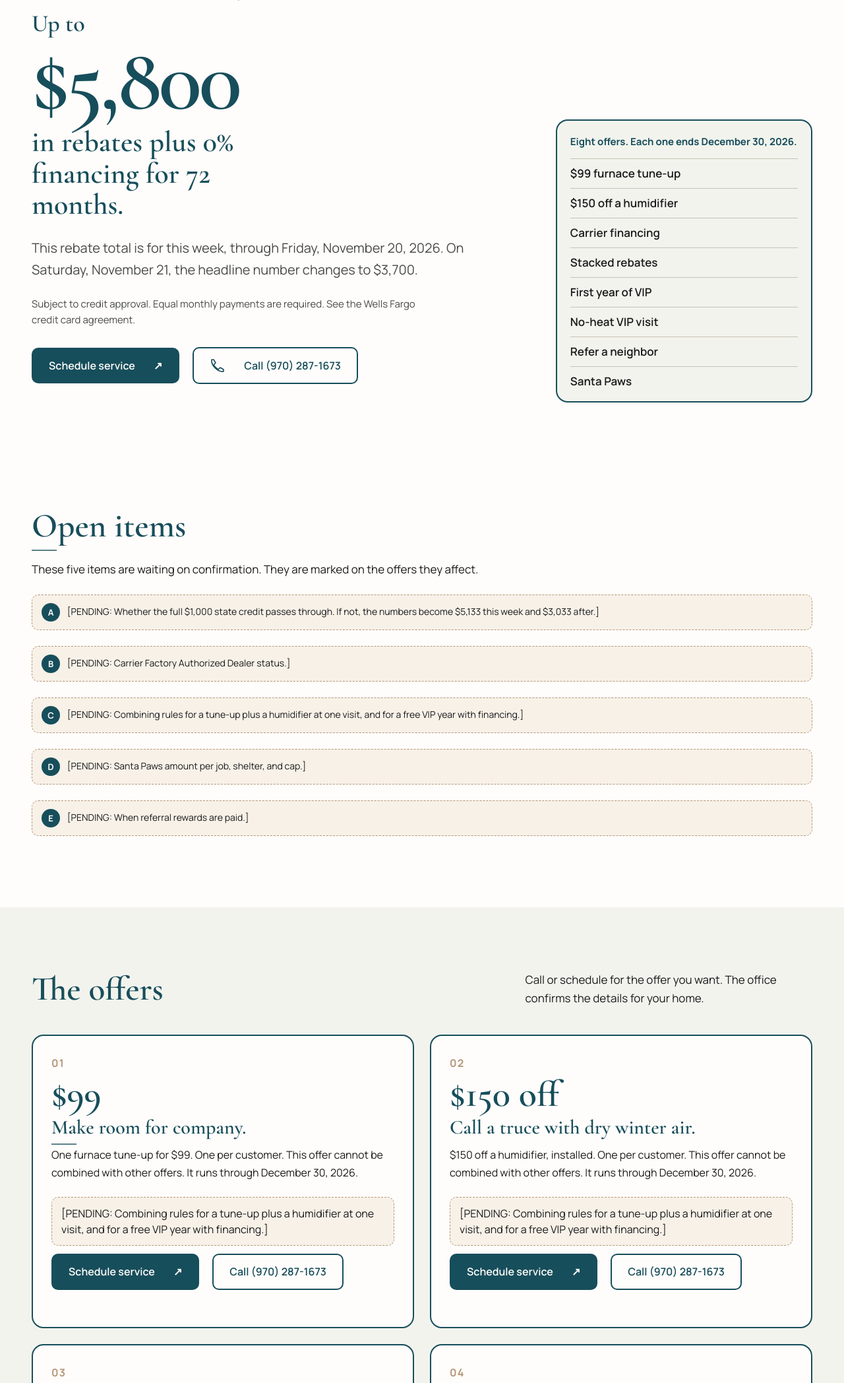
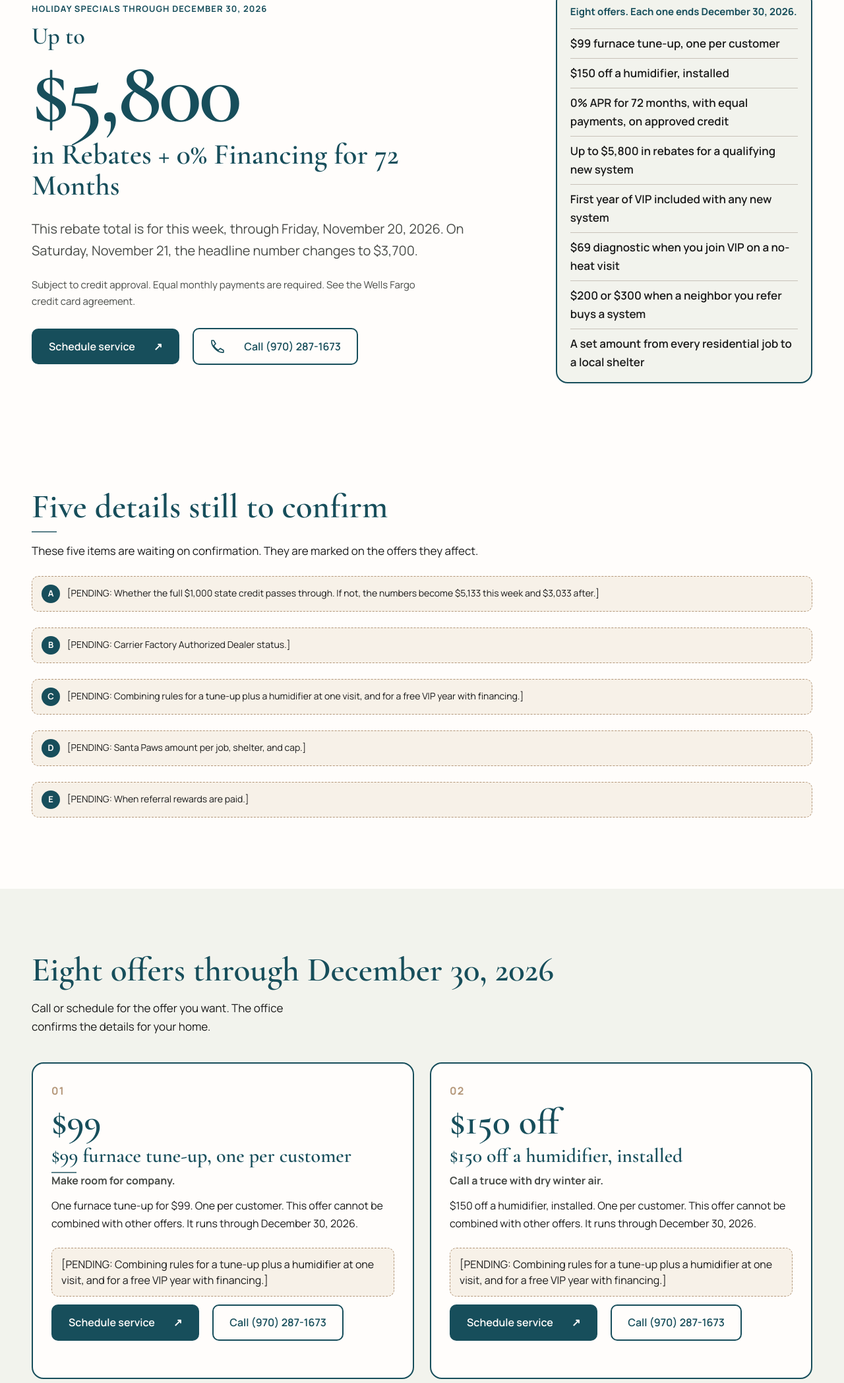
Before and after one commit to reufroman/mgi-site, an Astro site: page /specials in a window 1280 px wide. Shown: the part 336-2432 px from the top of the page at 66% size. Built offline with nearby package versions, Linux system fonts and the light colour scheme; Astro itself is replaced by a stand-in of ours.

Commit message:
State each specials headline in plain offer language.
Playful lines stay as subheadings under the offer, price, and who it is for.

Co-authored-by: ReuSmith <reufroman@users.noreply.github.com>

```diff
--- a/src/components/HolidaySpecials.astro
+++ b/src/components/HolidaySpecials.astro
@@ -9,9 +9,12 @@ import {
   activeRebateLines,
   activeRebateTotal,
   finePrint,
+  financingSectionHeading,
   holidayHeadline,
+  offerHeadline,
   offers,
   pending,
+  rebatePanelHeading,
   rebateLineAmount,
   scheduleHref,
   vipPlans,
@@ -45,7 +48,7 @@ const openItems = Object.entries(pending);
       <nav class="specials-index" aria-label="Offers on this page">
         <p>Eight offers. Each one ends {OFFER_END}.</p>
         <ol>
-          {offers.map(offer => <li><a href={`#${offer.id}`}>{offer.name}</a></li>)}
+          {offers.map(offer => <li><a href={`#${offer.id}`}>{offerHeadline(offer)}</a></li>)}
         </ol>
       </nav>
     </div>
@@ -53,7 +56,7 @@ const openItems = Object.entries(pending);
 
   <section class="section" aria-labelledby="open-items-heading">
     <div class="wrap">
-      <h2 id="open-items-heading">Open items</h2>
+      <h2 id="open-items-heading">Five details still to confirm</h2>
       <p>These five items are waiting on confirmation. They are marked on the offers they affect.</p>
       <ul class="pending-list">
         {openItems.map(([key, text]) => <li class="pending" id={`pending-${key}`}><span class="pending-key">{key}</span> {text}</li>)}
@@ -64,14 +67,15 @@ const openItems = Object.entries(pending);
   <section class="section specials-canvas" aria-labelledby="offers-heading">
     <div class="wrap">
       <div class="section-heading">
-        <h2 id="offers-heading">The offers</h2>
+        <h2 id="offers-heading">Eight offers through {OFFER_END}</h2>
         <p>Call or schedule for the offer you want. The office confirms the details for your home.</p>
       </div>
       <div class="specials-grid">
         {offers.map((offer, index) => <article class="specials-card" id={offer.id} aria-labelledby={`${offer.id}-title`}>
           <p class="specials-card-index">{String(index + 1).padStart(2, '0')}</p>
           <p class="specials-figure">{offer.figure}</p>
-          <h3 id={`${offer.id}-title`}>{offer.headline}</h3>
+          <h3 id={`${offer.id}-title`}>{offerHeadline(offer)}</h3>
+          {offer.subhead && <p class="specials-subhead">{offer.subhead}</p>}
           <p>{offer.body}</p>
           {offer.id === 'rebates' && <p class="specials-windsor">{windsorRebateLine()}</p>}
           {offer.pending.map(item => <p class="pending">{item}</p>)}
@@ -87,12 +91,12 @@ const openItems = Object.entries(pending);
   <section class="section" id="financing-rebates" aria-labelledby="finance-heading">
     <div class="wrap">
       <div class="section-heading">
-        <h2 id="finance-heading">Financing and rebates</h2>
+        <h2 id="finance-heading">{financingSectionHeading()}</h2>
         <p>The financing term and the rebate stack are separate. A home may qualify for one, both, or neither.</p>
       </div>
       <div class="specials-split">
         <div class="specials-panel">
-          <h3>Carrier financing</h3>
+          <h3>0% APR for 72 months through Wells Fargo, on approved credit</h3>
           <p class="specials-figure">0% <span>APR</span></p>
           <p>72 months with equal monthly payments, on approved credit. Wells Fargo plan {FINANCE_PLAN}.</p>
           <p class="specials-disclosure">{FINANCE_DISCLOSURE}</p>
@@ -104,7 +108,7 @@ const openItems = Object.entries(pending);
           </div>
         </div>
         <div class="specials-panel">
-          <h3>Rebate stack</h3>
+          <h3>{rebatePanelHeading()}</h3>
           <p>{windsorRebateLine()}</p>
           <dl class="rebate-stack">
             {lines.map(line => <div>
@@ -128,12 +132,12 @@ const openItems = Object.entries(pending);
   <section class="section dark" id="vip" aria-labelledby="vip-heading">
     <div class="wrap">
       <div class="section-heading">
-        <h2 id="vip-heading">VIP and ductless VIP</h2>
+        <h2 id="vip-heading">VIP prices: $225 a year, or $12 a month for ductless</h2>
         <p>Standard VIP and ductless VIP are separate plans. A new system includes the first year of VIP.</p>
       </div>
       <div class="specials-split">
         {vipPlans.map(plan => <div class="vip-plan">
-          <h3>{plan.name}</h3>
+          <h3>{plan.id === 'standard-vip' ? 'Standard VIP: $225 a year, or $20 a month' : 'Ductless VIP: $12 a month, adjusted for extra heads'}</h3>
           <p class="specials-figure">{plan.price} <span>{plan.unit}</span></p>
           <p>{plan.alt}</p>
           <p>{plan.detail}</p>
@@ -141,12 +145,12 @@ const openItems = Object.entries(pending);
       </div>
       <div class="specials-vip-offers">
         <div>
-          <h3>Included with a new system</h3>
+          <h3>First year of VIP included with any new system</h3>
           <p>The first year of VIP is included with any new system sold through {OFFER_END}.</p>
           <p class="pending">{pending.C}</p>
         </div>
         <div>
-          <h3>No heat at the visit</h3>
+          <h3>$69 diagnostic when you join VIP on a no-heat visit</h3>
           <p>Join VIP at the visit and that day's diagnostic is billed at the $69 member rate.</p>
         </div>
       </div>
@@ -160,7 +164,7 @@ const openItems = Object.entries(pending);
 
   <section class="section" id="fine-print" aria-labelledby="fine-print-heading">
     <div class="wrap specials-fine">
-      <h2 id="fine-print-heading">Fine print</h2>
+      <h2 id="fine-print-heading">Fine print for these offers</h2>
       <ol>
         {notes.map(note => <li class:list={[{pending: note.startsWith('[PENDING:')}]}>{note}</li>)}
       </ol>
@@ -178,7 +182,9 @@ const openItems = Object.entries(pending);
 .specials-hero h1{max-width:none;font-size:clamp(32px,7vw,40px);line-height:1.05}
 .specials-before{display:block;font-size:clamp(28px,6vw,36px)}
 .specials-amount{display:block;margin:8px 0 12px;font-size:clamp(72px,18vw,104px);line-height:.86;letter-spacing:-.03em}
-.specials-rest{display:block;max-width:16ch;font-size:clamp(32px,7vw,44px);line-height:1.08}
+.specials-rest{display:block;max-width:14em;font-size:clamp(32px,7vw,44px);line-height:1.08}
+.specials .section-heading{display:block}
+.specials .section-heading h2{max-width:18em;margin-bottom:16px}
 .specials-disclosure{font-size:15px;color:var(--slate)}
 .specials-hero-grid,.specials-split,.specials-vip-offers{display:grid;gap:28px}
 .specials-index{border:2px solid var(--teal);border-radius:18px;padding:20px 20px 8px;background:#f2f3ed}
@@ -192,7 +198,8 @@ const openItems = Object.entries(pending);
 .specials-card-index{margin:0 0 8px;font-size:13px;font-weight:700;letter-spacing:.08em;color:var(--bronze)}
 .specials-figure{margin:0 0 8px;font-family:Cormorant,Georgia,serif;font-size:clamp(40px,8vw,56px);font-weight:600;line-height:.95;color:var(--teal)}
 .specials-figure span{font-size:.42em;font-weight:600}
-.specials-card h3,.specials-panel h3,.vip-plan h3{font-size:30px;margin-bottom:12px}
+.specials-card h3,.specials-panel h3,.vip-plan h3{font-size:30px;margin-bottom:8px}
+.specials-subhead{margin:0 0 12px;font-size:17px;font-weight:700;color:var(--slate)}
 .specials-card p,.specials-panel p,.vip-plan p{font-size:16px}
 .specials-card .specials-figure,.specials-panel .specials-figure,.vip-plan .specials-figure{font-size:clamp(42px,8vw,56px);line-height:.95;margin:0 0 8px}
 .specials-windsor{font-weight:700;color:var(--teal)}
--- a/src/data/holiday-specials.mjs
+++ b/src/data/holiday-specials.mjs
@@ -1,6 +1,6 @@
 // Headline rebate total. Change this one value.
-// Through Fri Nov 20, 2026: 5800, headline "Up to $5,800 in rebates plus 0% financing for 72 months."
-// From Sat Nov 21, 2026: set to 3700, headline "Up to $3,700 in rebates."
+// Through Fri Nov 20, 2026: 5800, headline "Up to $5,800 in Rebates + 0% Financing for 72 Months".
+// From Sat Nov 21, 2026: set to 3700, headline "Up to $3,700 in Rebates".
 export const HEADLINE_REBATE_DOLLARS = 5800;
 
 export const OFFER_END = 'December 30, 2026';
@@ -21,8 +21,17 @@ const money = dollars => `$${dollars.toLocaleString('en-US')}`;
 
 export function holidayHeadline(dollars = HEADLINE_REBATE_DOLLARS) {
   const amount = money(dollars);
-  if (dollars === 5800) return `Up to ${amount} in rebates plus 0% financing for 72 months.`;
-  return `Up to ${amount} in rebates.`;
+  if (dollars === 5800) return `Up to ${amount} in Rebates + 0% Financing for 72 Months`;
+  return `Up to ${amount} in Rebates`;
+}
+
+export function financingSectionHeading(dollars = HEADLINE_REBATE_DOLLARS) {
+  return `For homeowners buying a new system: 0% APR for 72 months and up to ${money(dollars)} in rebates`;
+}
+
+export function rebatePanelHeading(dollars = HEADLINE_REBATE_DOLLARS) {
+  const timing = dollars === 5800 ? ' this week' : '';
+  return `Up to ${money(dollars)} in rebates for a dual-fuel system in Windsor${timing}`;
 }
 
 export function windsorRebateLine(dollars = HEADLINE_REBATE_DOLLARS) {
@@ -52,11 +61,17 @@ export function activeRebateTotal(dollars = HEADLINE_REBATE_DOLLARS) {
   return activeRebateLines(dollars).reduce((sum, line) => sum + line.amount, 0);
 }
 
+export function offerHeadline(offer, dollars = HEADLINE_REBATE_DOLLARS) {
+  if (offer.id === 'rebates') return `Up to ${money(dollars)} in rebates for a qualifying new system`;
+  return offer.headline;
+}
+
 export const offers = Object.freeze([
   {
     id: 'tune-up',
     name: '$99 furnace tune-up',
-    headline: 'Make room for company.',
+    headline: '$99 furnace tune-up, one per customer',
+    subhead: 'Make room for company.',
     figure: '$99',
     body: `One furnace tune-up for $99. One per customer. This offer cannot be combined with other offers. It runs through ${OFFER_END}.`,
     pending: [pending.C],
@@ -64,7 +79,8 @@ export const offers = Object.freeze([
   {
     id: 'humidifier',
     name: '$150 off a humidifier',
-    headline: 'Call a truce with dry winter air.',
+    headline: '$150 off a humidifier, installed',
+    subhead: 'Call a truce with dry winter air.',
     figure: '$150 off',
     body: `$150 off a humidifier, installed. One per customer. This offer cannot be combined with other offers. It runs through ${OFFER_END}.`,
     pending: [pending.C],
@@ -72,7 +88,8 @@ export const offers = Object.freeze([
   {
     id: 'financing',
     name: 'Carrier financing',
-    headline: '0% APR for 72 months.',
+    headline: '0% APR for 72 months, with equal payments, on approved credit',
+    subhead: '',
     figure: '0% APR',
     body: `Carrier financing is 0% APR for 72 months with equal monthly payments, on approved credit. This is Wells Fargo plan ${FINANCE_PLAN}. ${FINANCE_DISCLOSURE}`,
     pending: [],
@@ -80,7 +97,8 @@ export const offers = Object.freeze([
   {
     id: 'rebates',
     name: 'Stacked rebates',
-    headline: 'Stack the rebates your home qualifies for.',
+    headline: '',
+    subhead: 'Stack the rebates your home qualifies for.',
     figure: 'Rebates',
     body: 'We stack every rebate the home qualifies for: the electric utility, the gas utility, Carrier, and the Colorado heat pump credit.',
     pending: [pending.A, pending.B],
@@ -88,7 +106,8 @@ export const offers = Object.freeze([
   {
     id: 'vip-year',
     name: 'First year of VIP',
-    headline: 'The gift that shows up twice.',
+    headline: 'First year of VIP included with any new system',
+    subhead: 'The gift that shows up twice.',
     figure: '1 year',
     body: 'The first year of VIP is included with any new system.',
     pending: [pending.C],
@@ -96,7 +115,8 @@ export const offers = Object.freeze([
   {
     id: 'no-heat',
     name: 'No-heat VIP visit',
-    headline: 'No heat? Join VIP at the visit.',
+    headline: '$69 diagnostic when you join VIP on a no-heat visit',
+    subhead: 'No heat? Join VIP at the visit.',
     figure: '$69',
     body: `Join VIP at the visit and that day's diagnostic is billed at the $69 member rate. This offer runs through ${OFFER_END}.`,
     pending: [],
@@ -104,7 +124,8 @@ export const offers = Object.freeze([
   {
     id: 'referral',
     name: 'Refer a neighbor',
-    headline: 'Your neighbor asked who you use.',
+    headline: '$200 or $300 when a neighbor you refer buys a system',
+    subhead: 'Your neighbor asked who you use.',
     figure: '$200 or $300',
     body: 'Refer a neighbor. You receive $200 when they buy a system from $10,000 to $19,999. You receive $300 when the system is $20,000 or more. Rewards are never tied to reviews.',
     pending: [pending.E],
@@ -112,7 +133,8 @@ export const offers = Object.freeze([
   {
     id: 'santa-paws',
     name: 'Santa Paws',
-    headline: 'Santa Paws.',
+    headline: 'A set amount from every residential job to a local shelter',
+    subhead: 'Santa Paws.',
     figure: 'Shelter gift',
     body: `A set amount from every residential job goes to a local shelter through ${OFFER_END}. Colorado law requires the dollar amount or percent per job in every ad.`,
     pending: [pending.D],
```
Also changed, not shown: tests/holiday-specials.test.mjs (+2 -2 lines).
